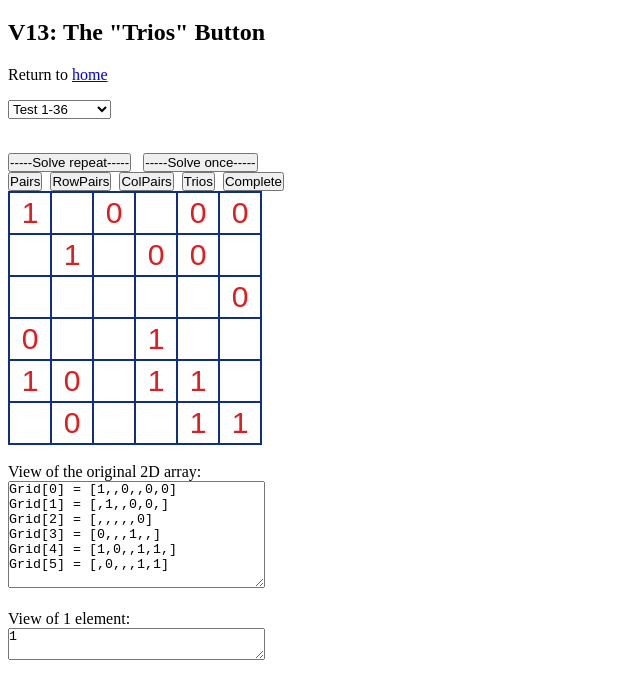
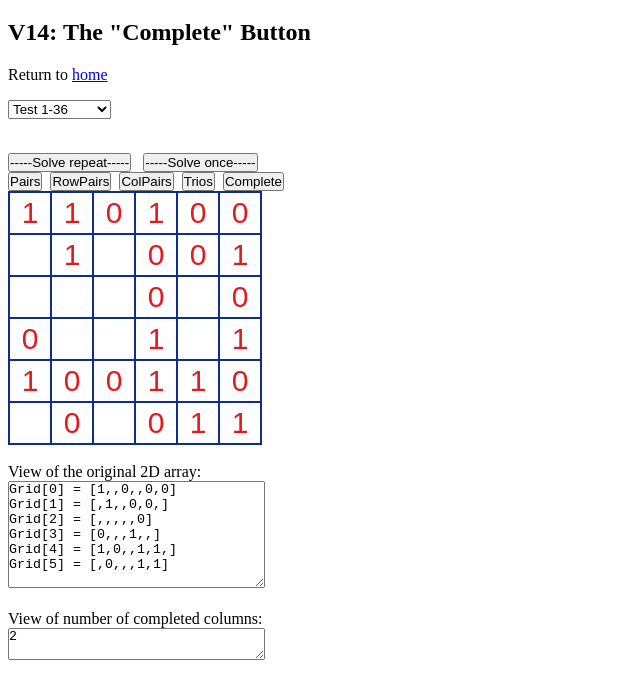
Before and after one commit to sidharthkn/sids-6x6-binary-puzzle, a plain HTML site: page index.html in a window 1280 px wide. Both pictures are taken after a click on the button "Complete". Shown: the part 61-760 px from the top of the page, without its empty margins (0-640 px from the left). Drawn offline with Linux system fonts and the light colour scheme.

Commit message:
v14 - "Complete" button added

```diff
--- a/index.html
+++ b/index.html
@@ -1,5 +1,5 @@
 <!DOCTYPE html>
-<!-- Sidharth K.N, 24/5/20, v13: Coding the "Trios" button -->
+<!-- Sidharth K.N, 24/5/20, v14: Coding the "Complete" button -->
 
 <html>
 <head>
@@ -141,19 +141,75 @@
             }
             DisplayGrid(Grid); //send updated grid to the screen
         }
+
         function CompleteRowsCols() {
-            window.alert('CompleteRowsCols has not been coded yet');
-        }
-		function Complete() {
-			window.alert('Complete has not been coded yet');
-		}
-    </script>
+			//by row
+            let row1tot = 0; //count of 1's in the row
+            let row0tot = 0; //count of 0's in the row
+            for (let Row = 0; Row < GridSize; Row++) { // 0 - 5 does the bottom row
+                for (let Col = 0; Col < GridSize; Col++) { // go through the row for counting
+                    if (Grid[Row][Col] == 0) { // count 0's
+                        row0tot++;
+                    }
+                    if (Grid[Row][Col] == 1) { // count 1's
+                        row1tot++;
+                    }
+                }
+                for (let Col = 0; Col < GridSize; Col++) { // go through the row to update the nulls
+                    if (Grid[Row][Col] == null && row0tot == 3) {
+                        Grid[Row][Col] = 1; // inserts a 1
+                    }
+                    if (Grid[Row][Col] == null && row1tot == 3) {
+                        Grid[Row][Col] = 0; //inserts a 0
+                    }
+                }
+                //reset after going through each row
+                row1tot = 0;
+                row0tot = 0;
+            }
+            //by column
+            let col1tot = 0;
+            let col0tot = 0;
+            let colComplete = 0; //count if tere are 3 0's and 3 1's
+            for (let Col = 0; Col < GridSize; Col++) { // 0 - 5 does the right col
+                for (let Row = 0; Row < GridSize; Row++) { // go through the column for counting
+                    if (Grid[Row][Col] == 0) { // count 0's
+                        col0tot++;
+                    }
+                    if (Grid[Row][Col] == 1) { // count 1's
+                        col1tot++;
+                    }
+                }
+                for (let Row = 0; Row < GridSize; Row++) { // go through the column to update the nulls
+                    if (Grid[Row][Col] == null && col0tot == 3) {
+                        Grid[Row][Col] = 1; // inserts a 1
+                        col1tot++;
+                    }
+                    if (Grid[Row][Col] == null && col1tot == 3) {
+                        Grid[Row][Col] = 0; //inserts a 0
+                        col0tot++
+                    }
+                }
+                if (col1tot == 3 && col0tot == 3) {
+                    colComplete++;
+                }
+                //reset after going through each row
+                col1tot = 0;
+                col0tot = 0;
+            }
+            DisplayGrid(Grid); // send updated grid to the screen!
+            document.getElementById('arrayViewCell').value = colComplete; //test if columns are completed
+            if (colComplete == GridSize) {
+                return true;
+            }
+	}
+  </script>
 </head>
 <body onload="LoadGrid(G01)">
 	<!-- 7/5 Changed LoadGrid() to LoadGrid(G4) -->
     <form id="input">
         <h1>6x6 Binary Puzzle Game</h1>
-        <h2>V13: The "Trios" Button</h2>
+        <h2>V14: The "Complete" Button</h2>
 		<p>Return to <a href="index.html"> home </a></p>
 		<p>
 			<select id="cboPuzNo" onchange="LoadGrid(eval(value))">
@@ -279,7 +335,7 @@
     <textarea id="arrayView2D" cols="30" rows="7"></textarea>
 	<br />
     <br />
-    View of 1 element:<br />
+    View of number of completed columns:<br />
     <textarea id="arrayViewCell" cols="30" rows="2"></textarea>
 	<br />
 </body>
```
